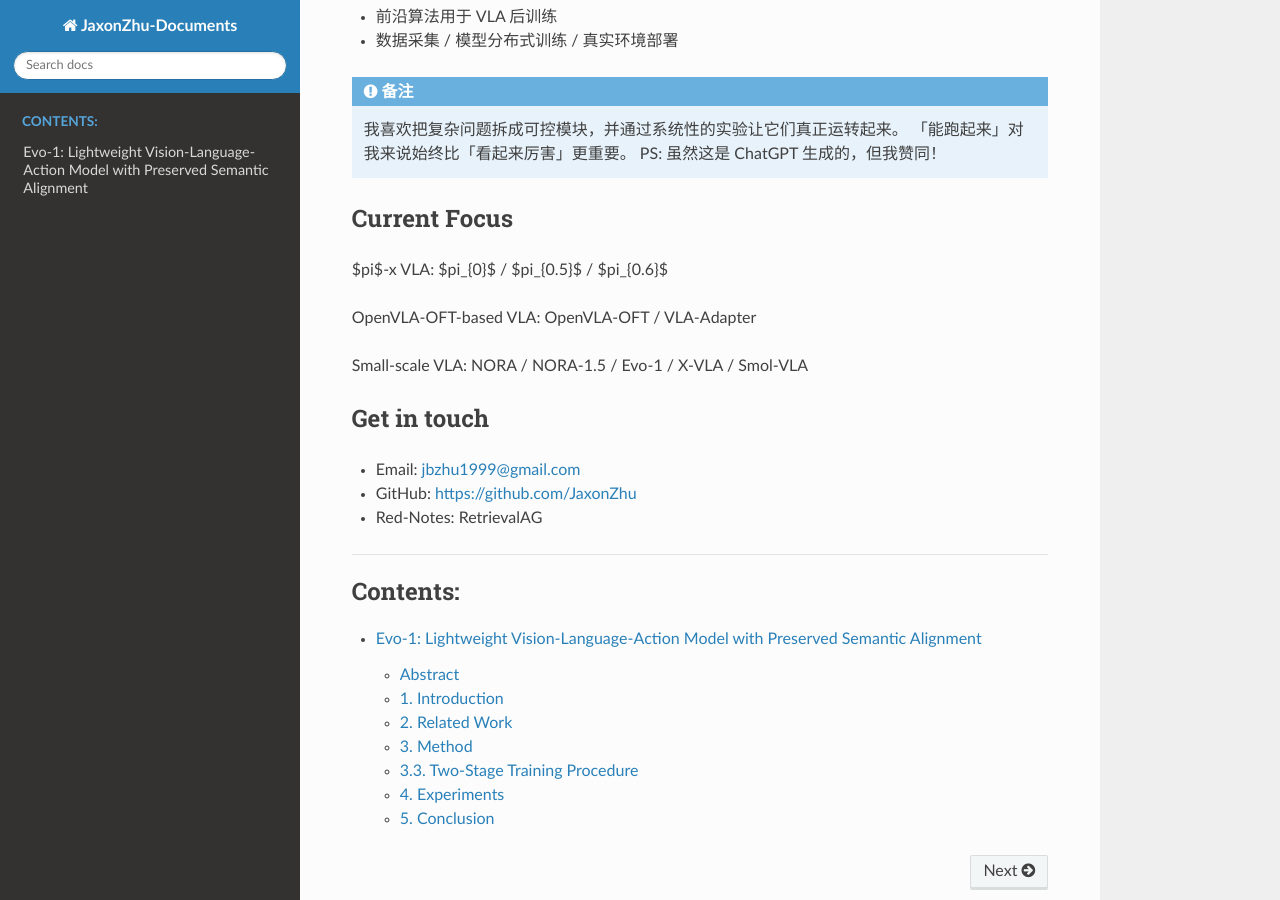
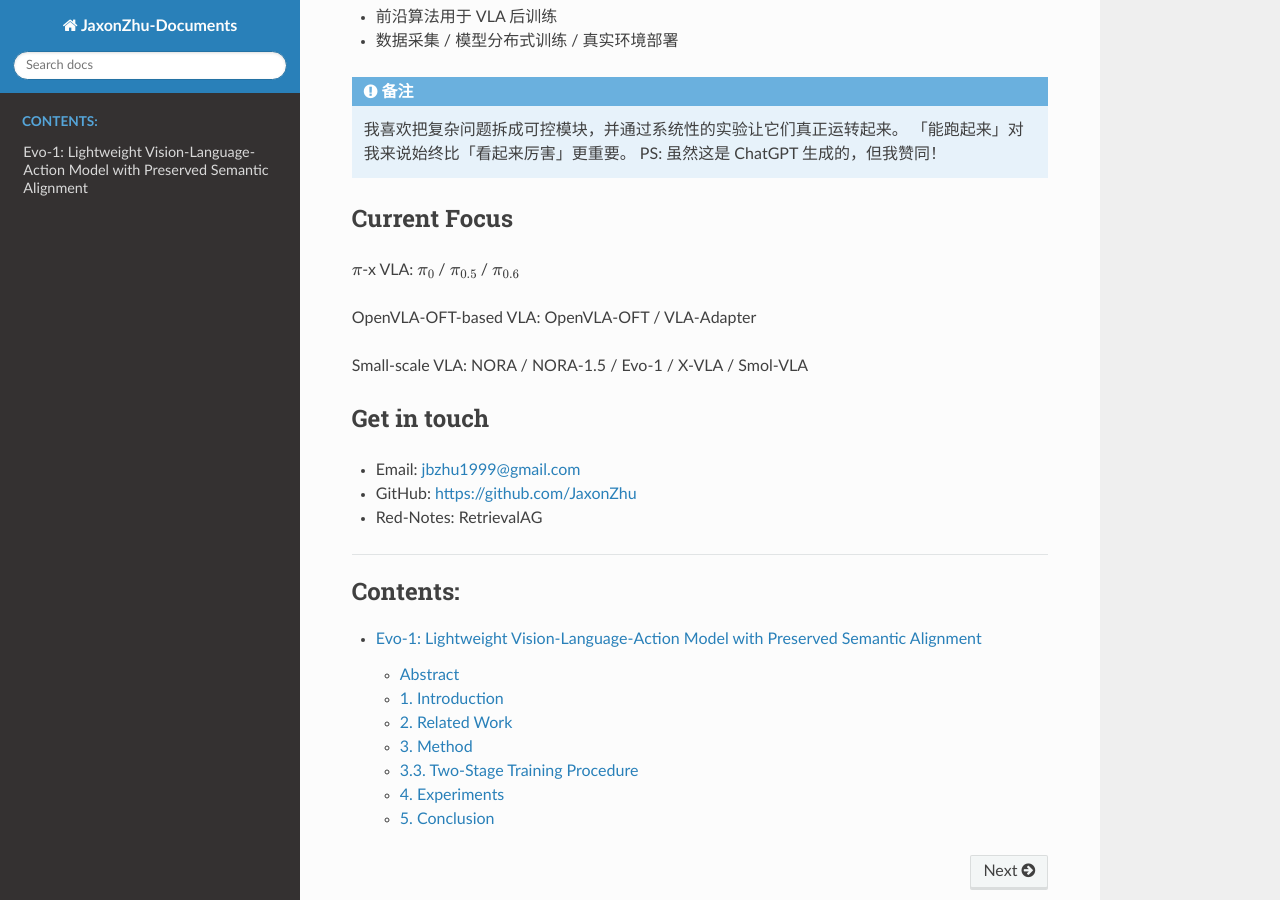
Before and after one commit to JaxonZhu/my-docs, a Sphinx documentation site: the page built from docs/source/index.rst, in a window 1280 px wide and 900 px high, scrolled down 548 px. Built offline with Sphinx 7.4.7 and the Read the Docs theme 3.1.0, drawn with Linux system fonts in a browser that asks for light colours; part of the change alters nothing that is shown.

```diff
--- a/docs/source/index.rst
+++ b/docs/source/index.rst
@@ -28,7 +28,7 @@ JaxonZhu-Documents documentation
 Current Focus
 -------------
 
-$\pi$-x VLA: $\pi_{0}$ / $\pi_{0.5}$ / $\pi_{0.6}$
+:math:`\pi`-x VLA: :math:`\pi_{0}` / :math:`\pi_{0.5}` / :math:`\pi_{0.6}`
 
 OpenVLA-OFT-based VLA: OpenVLA-OFT / VLA-Adapter
 
```
